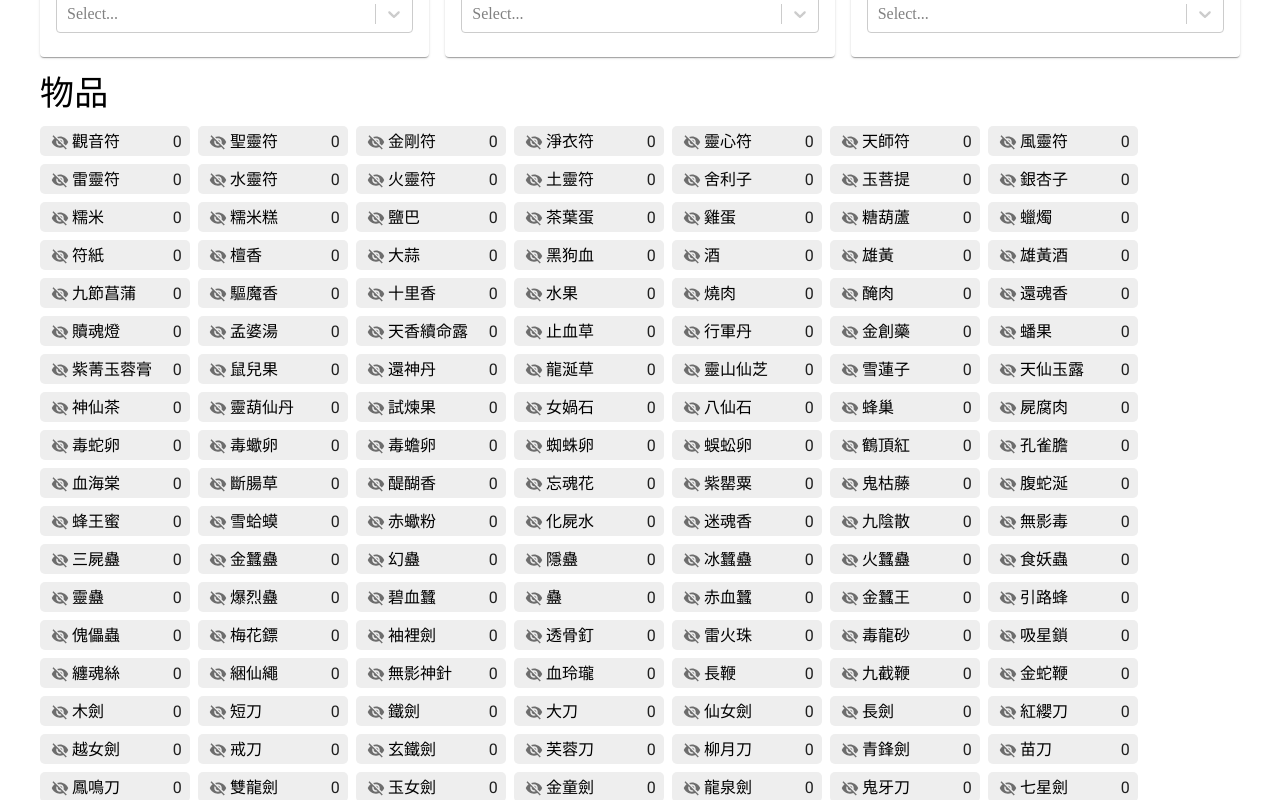
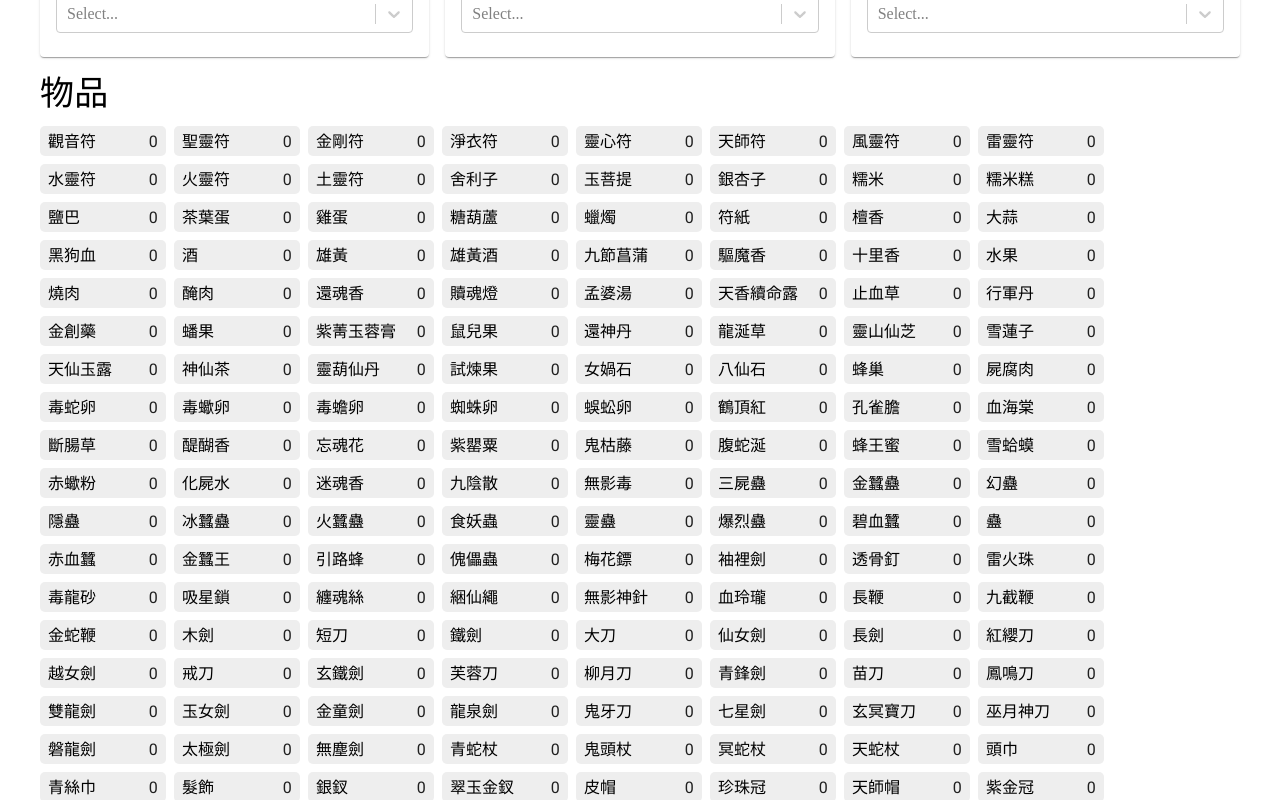
Before and after one commit to chehsunliu/pal-save-editor, a React (Create React App) app: page / in a window 1280 px wide. Shown: the part 980-1780 px from the top of the page. Built offline with nearby package versions, Linux system fonts and the light colour scheme.

Commit message:
Simplify

```diff
--- a/src/app/feature/inventory/ItemField.tsx
+++ b/src/app/feature/inventory/ItemField.tsx
@@ -1,7 +1,5 @@
 import { createStyles, makeStyles, Theme } from "@material-ui/core/styles";
-import { IconButton, InputBase } from "@material-ui/core";
-import Visibility from "@material-ui/icons/Visibility";
-import VisibilityOff from "@material-ui/icons/VisibilityOff";
+import { InputBase } from "@material-ui/core";
 import React from "react";
 
 interface StyleProps {
@@ -20,10 +18,8 @@ const useStyles = makeStyles((theme: Theme) =>
       borderRadius: 5,
       height: "30px",
     }),
-    itemFieldButton: {
-      verticalAlign: "-0.2em",
-    },
     itemFieldLabel: {
+      cursor: "pointer",
       marginRight: theme.spacing(1),
       marginTop: 0,
       marginBottom: 0,
@@ -57,10 +53,9 @@ const ItemField = (props: ItemFieldProps) => {
 
   return (
     <span className={classes.itemField}>
-      <IconButton className={classes.itemFieldButton} size="small" onClick={() => onVisibilityToggle()}>
-        {visible ? <Visibility fontSize="inherit" /> : <VisibilityOff fontSize="inherit" />}
-      </IconButton>
-      <span className={classes.itemFieldLabel}>{label}</span>
+      <span className={classes.itemFieldLabel} onClick={() => onVisibilityToggle()}>
+        {label}
+      </span>
       <InputBase
         className={classes.itemFieldInput}
         inputProps={{ style: { textAlign: "right" } }}
```
